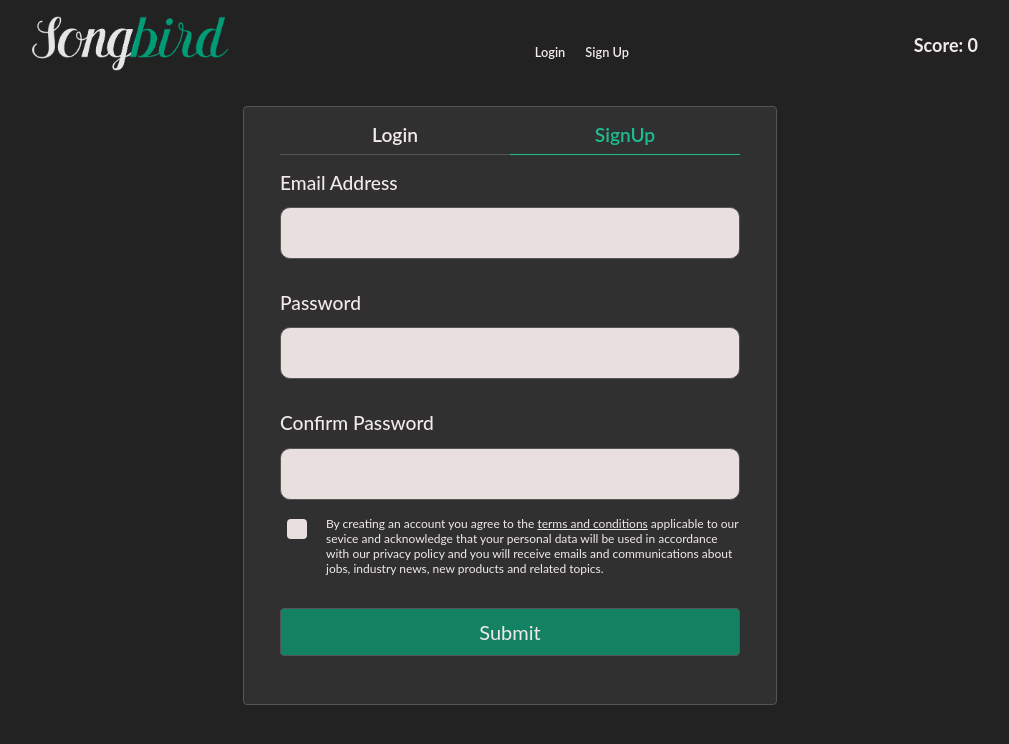
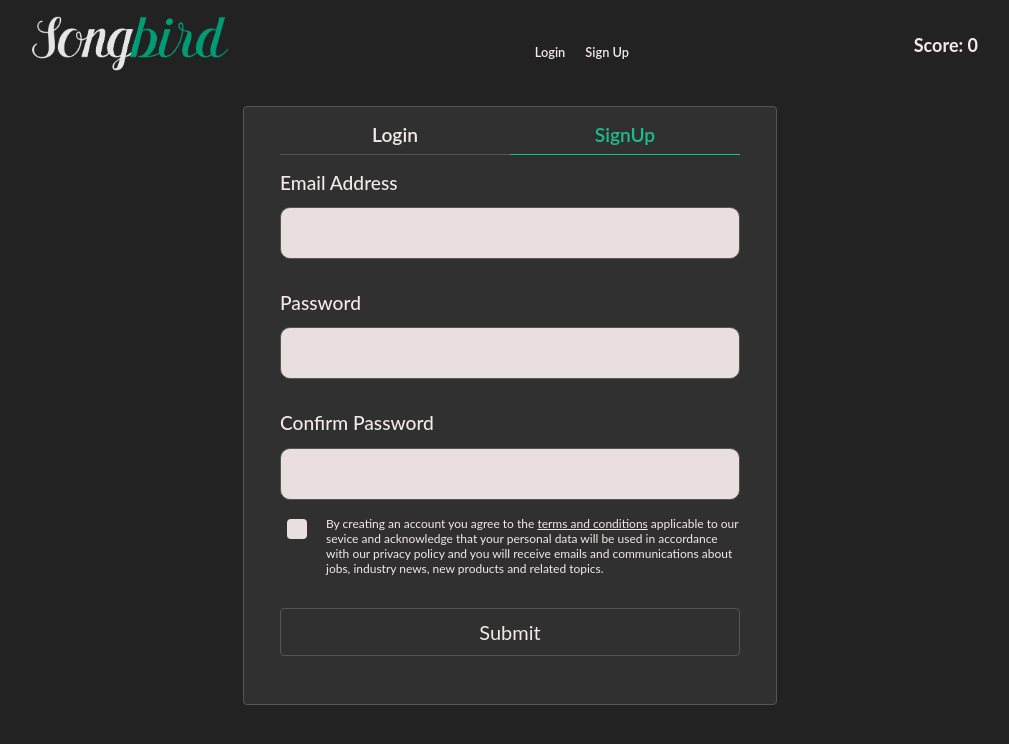
Before and after one commit to MarijaRomanenkova/newsongbird, a React (Create React App) app: page /sign-up in a window 1280 px wide. Shown: the top 744 px of the page, without its empty margins (130-1139 px from the left). Built offline with nearby package versions, Linux system fonts and the light colour scheme.

Commit message:
Sign up form button disabled untill form filled

```diff
--- a/src/pages/loginform/loginform.component.jsx
+++ b/src/pages/loginform/loginform.component.jsx
@@ -4,7 +4,6 @@ import React from 'react';
 import { NavLink } from 'react-router-dom';
 import { Formik, Field, Form, ErrorMessage } from 'formik';
 import { toast } from 'react-toastify';
-
 
 import { LoginSchema } from 'schemas/index';
 import { availableRoutesList } from 'routes/availableRoutesList';
--- a/src/pages/signup/signup.jsx
+++ b/src/pages/signup/signup.jsx
@@ -58,7 +58,7 @@ function SignUpForm() {
             }, 400);
           }}
         >
-          {({ errors, touched }) => (
+          {({ errors, touched, dirty }) => (
             <Form>
               <label htmlFor="email" className={styles.Form_Label}>
                 Email Address
@@ -134,7 +134,11 @@ function SignUpForm() {
                   industry news, new products and related topics.
                 </label>
               </div>
-              <button className={styles.Btn} type="submit">
+              <button
+                className={styles.Btn}
+                disabled={!dirty || Object.keys(errors).length}
+                type="submit"
+              >
                 Submit
               </button>
             </Form>
```
